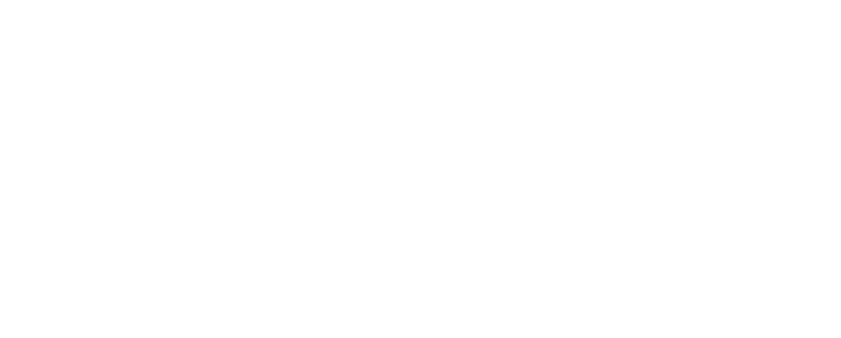
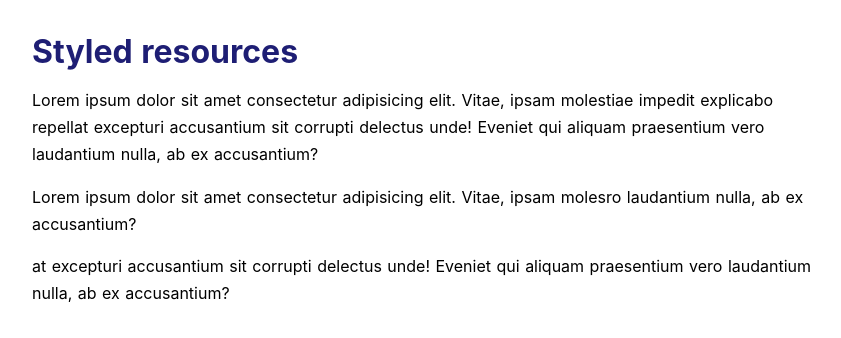
Before and after one commit to danielc92/nuxt-sandbox, a Nuxt app: page /style-resources in a window 1280 px wide. Before the commit this address had no page. Shown: the top 338 px of the page, without its empty margins (208-1049 px from the left). Built offline with nearby package versions, Linux system fonts and the light colour scheme.

Commit message:
add dedicated style resources page

```diff
--- a/assets/_main.scss
+++ b/assets/_main.scss
@@ -1,3 +1,9 @@
 @import './styles/card.scss';
 @import './styles/button.scss';
 @import './styles/article.scss';
+
+.container {
+  max-width: 800px;
+  margin: 0 auto;
+  padding: 2rem 0;
+}
--- a/pages/index.vue
+++ b/pages/index.vue
@@ -32,6 +32,9 @@
         <nuxt-link to="/images">Images</nuxt-link>
       </li>
       <li>
+        <nuxt-link to="/style-resources">Style resources</nuxt-link>
+      </li>
+      <li>
         <a href="/sitemap.xml">Sitemap generation</a>
       </li>
     </ul>
--- /dev/null
+++ b/pages/style-resources.vue
@@ -0,0 +1,36 @@
+<template>
+  <div class="sr container">
+    <h1 class="sr__title">Styled resources</h1>
+    <p class="sr_para">
+      Lorem ipsum dolor sit amet consectetur adipisicing elit. Vitae, ipsam
+      molestiae impedit explicabo repellat excepturi accusantium sit corrupti
+      delectus unde! Eveniet qui aliquam praesentium vero laudantium nulla, ab
+      ex accusantium?
+    </p>
+    <p class="sr_para">
+      Lorem ipsum dolor sit amet consectetur adipisicing elit. Vitae, ipsam
+      molesro laudantium nulla, ab ex accusantium?
+    </p>
+    <p class="sr_para">
+      at excepturi accusantium sit corrupti delectus unde! Eveniet qui aliquam
+      praesentium vero laudantium nulla, ab ex accusantium?
+    </p>
+  </div>
+</template>
+
+<script lang="ts">
+import Vue from 'vue'
+
+export default Vue.extend({})
+</script>
+
+<style lang="scss">
+.sr {
+  &__title {
+    color: $blue;
+  }
+  &__para {
+    color: $black;
+  }
+}
+</style>
--- a/pages/toasts.vue
+++ b/pages/toasts.vue
@@ -1,5 +1,5 @@
 <template>
-  <div>
+  <div class="container">
     <h1>Toasts</h1>
     <button
       @click="
```
